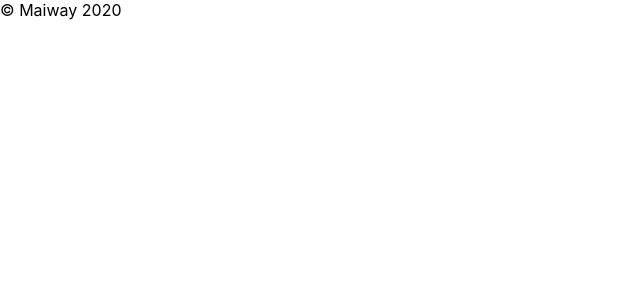
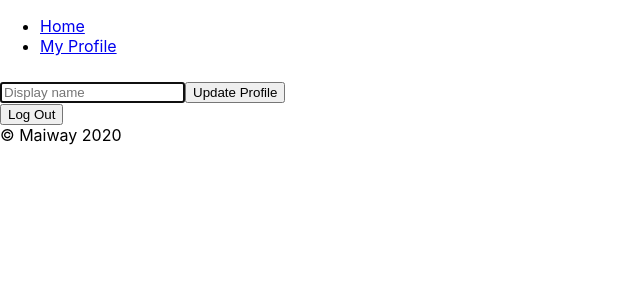
Before and after one commit to maibaun/maiway-web, a React (Create React App) app: page /profile in a window 1280 px wide. Shown: the top 300 px of the page, without its empty margins (0-640 px from the left). Built offline with nearby package versions, Linux system fonts and the light colour scheme; no server answers.

Commit message:
파일업로드 추가

```diff
--- a/package.json
+++ b/package.json
@@ -18,7 +18,8 @@
     "react-router-dom": "^5.2.0",
     "react-scripts": "3.4.3",
     "redux-thunk": "^2.3.0",
-    "typescript": "~3.7.2"
+    "typescript": "~3.7.2",
+    "uuid": "^8.3.0"
   },
   "scripts": {
     "start": "react-scripts start",
@@ -46,6 +47,7 @@
     "@types/google-map-react": "^2.1.0",
     "@types/react-redux": "^7.1.9",
     "@types/react-router-dom": "^5.1.5",
+    "@types/uuid": "^8.3.0",
     "dotenv": "^8.2.0",
     "redux-devtools-extension": "^2.13.8"
   }
--- a/src/components/App.tsx
+++ b/src/components/App.tsx
@@ -1,4 +1,4 @@
-import React, { useEffect } from "react";
+import React, { useEffect, useState } from "react";
 import "./App.css";
 import AppRouter from "./AppRouter";
 import { authSvc } from "../fBase";
@@ -13,18 +13,38 @@ interface AppProps {
 
 function App({ userObj, setLoginUserObj }: AppProps) {
   // setLoginnedIn(authSvc.currentUser);
+  const [init, setInit] = useState(false);
   useEffect(() => {
     authSvc.onAuthStateChanged((user: any) => {
       if (user) {
-        setLoginUserObj(user);
+        setLoginUserObj({
+          displayName: user.displayName,
+          uid: user.uid,
+          updateProfile: (args: any) => user.updateProfile(args),
+        });
       } else {
-        setLoginUserObj(null);
+        setLoginUserObj({
+          displayName: null,
+          uid: null,
+          updateProfile: null,
+        });
       }
+      setInit(true);
     });
   }, []);
+
+  const refreshUser = () => {
+    const user: any = authSvc.currentUser;
+    setLoginUserObj({
+      displayName: user.displayName,
+      uid: user.uid,
+      updateProfile: (args: any) => user.updateProfile(args),
+    });
+  };
+
   return (
     <>
-      <AppRouter />
+      {init ? <AppRouter refreshUser={refreshUser} /> : "Initializing..."}
       <footer>&copy; Maiway {new Date().getFullYear()}</footer>
     </>
   );
--- a/src/components/AppRouter.tsx
+++ b/src/components/AppRouter.tsx
@@ -10,8 +10,9 @@ import { rootState } from "../store";
 
 interface AppRouterProps {
   userObj: loginProps;
+  refreshUser: () => void;
 }
-const AppRouter = ({ userObj }: AppRouterProps) => {
+const AppRouter = ({ userObj, refreshUser }: AppRouterProps) => {
   return (
     <Router>
       {userObj && <Navigation />}
@@ -22,7 +23,7 @@ const AppRouter = ({ userObj }: AppRouterProps) => {
               <Home />
             </Route>
             <Route exact path="/profile">
-              <Profile />
+              <Profile refreshUser={refreshUser} />
             </Route>
           </>
         ) : (
--- /dev/null
+++ b/src/components/Attachemnt.tsx
@@ -0,0 +1,99 @@
+import React, { useState } from "react";
+import { connect } from "react-redux";
+import { v4 as uuidv4 } from "uuid";
+import { storageSvc, dbSvc } from "../fBase";
+import { rootState } from "../store";
+import { loginProps } from "../store/loginReducer";
+
+interface AttachmntProps {
+  userObj: loginProps;
+}
+
+const Attachmnt = ({ userObj }: AttachmntProps) => {
+  const [nweet, setNweet] = useState("");
+  const [attachment, setAttachment] = useState<any>("");
+
+  const onSubmit = async (event: React.FormEvent<HTMLFormElement>) => {
+    console.log("aa");
+    event.preventDefault();
+    // if (nweet === "") {
+    //   return;
+    // }
+    let attachmentUrl = "";
+    if (attachment !== "") {
+      const attachmentRef = storageSvc
+        .ref()
+        .child(`${userObj.uid}/${uuidv4()}`);
+      const response = await attachmentRef.putString(attachment, "data_url");
+      attachmentUrl = await response.ref.getDownloadURL();
+    }
+    const nweetObj = {
+      text: nweet,
+      createdAt: Date.now(),
+      creatorId: userObj.uid,
+      attachmentUrl,
+    };
+    await dbSvc.collection("nweets").add(nweetObj);
+    setNweet("");
+    setAttachment("");
+  };
+  const onChange = (event: React.ChangeEvent<HTMLInputElement>) => {
+    const {
+      target: { value },
+    } = event;
+    setNweet(value);
+  };
+
+  const onFileChange = (event: React.ChangeEvent<HTMLInputElement>) => {
+    const target = event.target as HTMLInputElement;
+    const { files } = target;
+    if (files) {
+      const theFile = files[0];
+      const reader = new FileReader();
+      reader.onloadend = (finishedEvent: ProgressEvent<FileReader>) => {
+        const currentTarget = finishedEvent.currentTarget as FileReader;
+        const { result } = currentTarget;
+        setAttachment(result);
+      };
+      if (Boolean(theFile)) {
+        reader.readAsDataURL(theFile);
+      }
+    }
+  };
+
+  const onClearAttachment = () => setAttachment("");
+
+  return (
+    <form onSubmit={onSubmit}>
+      <label>
+        <span>Add photos</span>
+      </label>
+      <input
+        id="attach-file"
+        type="file"
+        accept="image/*"
+        onChange={onFileChange}
+      />
+      <input type="submit" value="upload"></input>
+      {attachment && (
+        <div>
+          <img
+            src={attachment}
+            style={{
+              backgroundImage: attachment,
+            }}
+          />
+          <div onClick={onClearAttachment}>
+            <span>Remove</span>
+          </div>
+        </div>
+      )}
+    </form>
+  );
+};
+
+function mapStateToProps(state: rootState) {
+  return { userObj: state.loginReducer };
+}
+
+export default connect(mapStateToProps)(Attachmnt);
--- a/src/fBase.tsx
+++ b/src/fBase.tsx
@@ -1,6 +1,7 @@
 import * as firebase from "firebase/app";
 import "firebase/auth";
 import "firebase/firestore";
+import "firebase/storage";
 
 const firebaseConfig = {
   apiKey: process.env.REACT_APP_APIKEY,
@@ -17,3 +18,4 @@ firebase.initializeApp(firebaseConfig);
 export const firebaseInstance = firebase;
 export const authSvc = firebase.auth();
 export const dbSvc = firebase.firestore();
+export const storageSvc = firebase.storage();
--- a/src/routes/Home.tsx
+++ b/src/routes/Home.tsx
@@ -1,5 +1,6 @@
 import React, { useState, useEffect } from "react";
 import { connect } from "react-redux";
+import Attachemnt from "../components/Attachemnt";
 import Nweet from "../components/Nweet";
 import { dbSvc } from "../fBase";
 import { rootState } from "../store";
@@ -39,7 +40,7 @@ const Home = ({ userObj }: HomeProps) => {
       const nweetArray: any = snapshot.docs.map((doc) => ({
         id: doc.id,
         ...doc.data(),
-        creatorId: userObj.uid,
+        creatorId: userObj?.uid,
       }));
       setNweets(nweetArray);
     });
@@ -74,10 +75,11 @@ const Home = ({ userObj }: HomeProps) => {
           <Nweet
             key={nweet.id}
             nweetObj={nweet}
-            isOwner={nweet.creatorId === userObj.uid}
+            isOwner={nweet.creatorId === userObj?.uid}
           />
         ))}
       </div>
+      <Attachemnt />
     </div>
   );
 };
--- a/src/routes/Profile.tsx
+++ b/src/routes/Profile.tsx
@@ -1,16 +1,68 @@
-import React from "react";
+import React, { useState } from "react";
 import { authSvc } from "../fBase";
 import { useHistory } from "react-router-dom";
+import { rootState } from "../store";
+import { connect } from "react-redux";
+import { loginProps } from "../store/loginReducer";
 
-export default () => {
+interface ProfileProps {
+  userObj: loginProps;
+  refreshUser: () => void;
+}
+
+const Profile = ({ userObj, refreshUser }: ProfileProps) => {
   const history = useHistory();
+  const [newDisplayName, setNewDisplayName] = useState(
+    userObj?.displayName || ""
+  );
+
   const onLogOutClick = () => {
     authSvc.signOut();
     history.push("/");
   };
+
+  const onChange = (event: React.ChangeEvent<HTMLInputElement>) => {
+    const {
+      target: { value },
+    } = event;
+    setNewDisplayName(value);
+  };
+
+  const onSubmit = async (event: React.FormEvent<HTMLFormElement>) => {
+    event.preventDefault();
+    if (userObj.displayName !== newDisplayName) {
+      await userObj.updateProfile({
+        displayName: newDisplayName,
+      });
+      refreshUser();
+    }
+  };
+
   return (
-    <>
+    <div>
+      <form onSubmit={onSubmit}>
+        <input
+          onChange={onChange}
+          type="text"
+          autoFocus
+          placeholder="Display name"
+          value={newDisplayName}
+        />
+        <input
+          type="submit"
+          value="Update Profile"
+          style={{
+            marginTop: 10,
+          }}
+        />
+      </form>
       <button onClick={onLogOutClick}>Log Out</button>
-    </>
+    </div>
   );
 };
+
+function mapStateToProps(state: rootState) {
+  return { userObj: state.loginReducer };
+}
+
+export default connect(mapStateToProps)(Profile);
--- a/src/store/loginReducer.tsx
+++ b/src/store/loginReducer.tsx
@@ -1,6 +1,12 @@
 const IS_LOGGENIN = "IS_LOGGENID" as const;
 
-export type loginProps = any | null;
+interface initProps {
+  displayName: string | null;
+  uid: string | null;
+  updateProfile: any;
+}
+
+export type loginProps = initProps;
 
 const isLoginnendAction = (data: loginProps) => ({
   type: IS_LOGGENIN,
@@ -13,7 +19,11 @@ export const setLoginUserObj = (data: loginProps) => {
   return isLoginnendAction(data);
 };
 
-const initState: loginProps = false;
+const initState: loginProps = {
+  displayName: null,
+  uid: null,
+  updateProfile: null,
+};
 // reducer
 const loginReducer = (state = initState, action: actionType) => {
   switch (action.type) {
```
Also changed, not shown: 1 other file (tests, documents, lock files or other folders).
